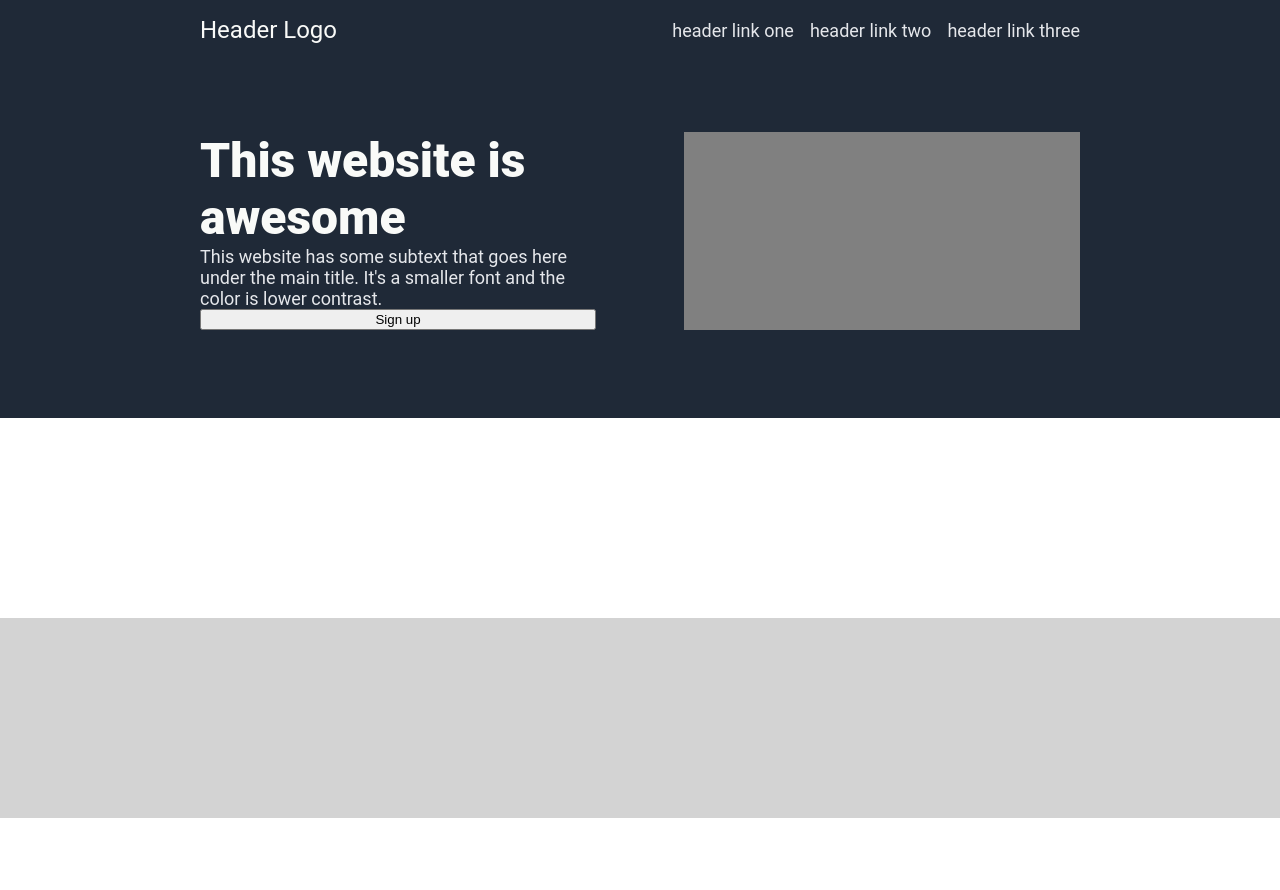
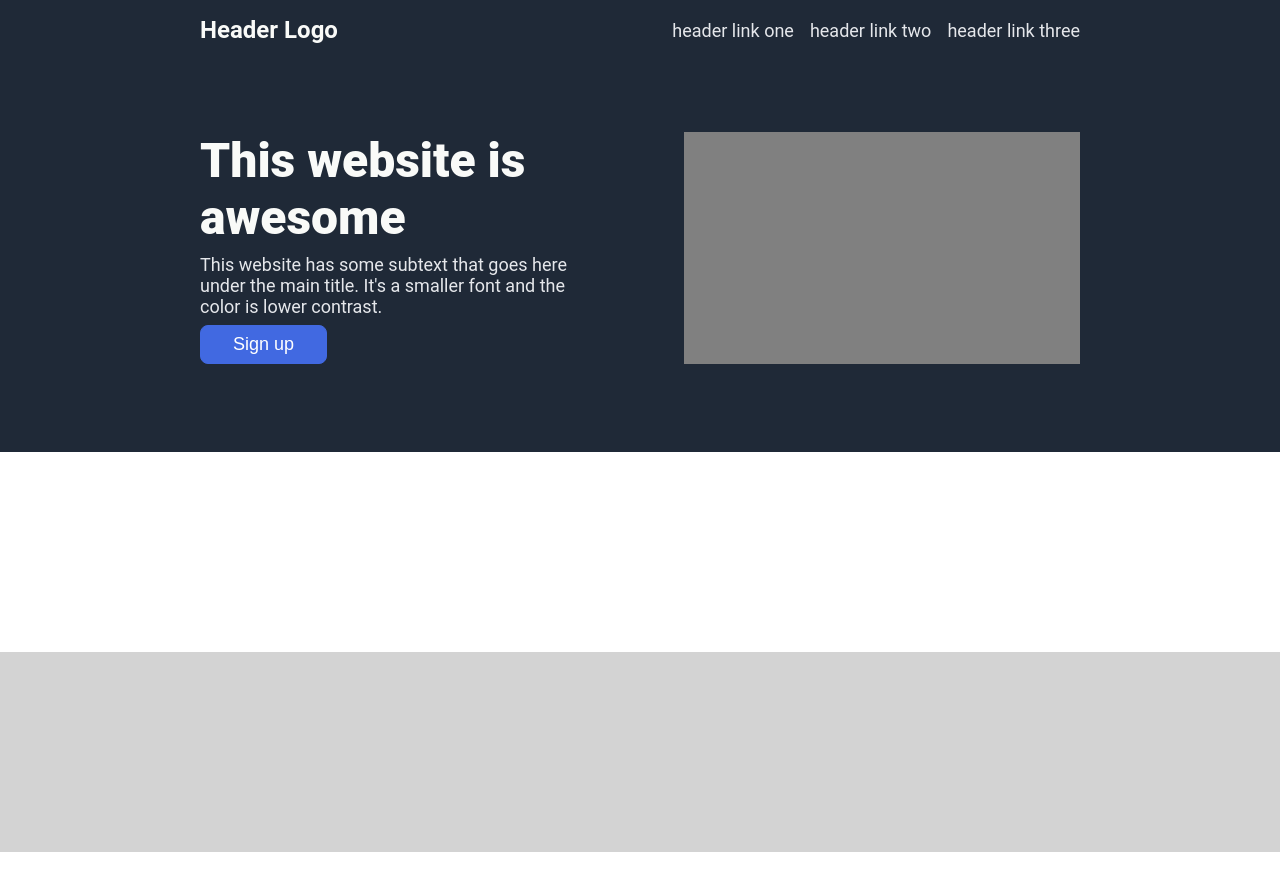
Before and after one commit to wookr/odin-landing-page, a plain HTML site: page index.html in a window 1280 px wide. Drawn offline with Linux system fonts and the light colour scheme.

Commit message:
signup button

```diff
--- a/index.html
+++ b/index.html
@@ -27,7 +27,7 @@
                 <div class="hero__text__sub">
                     This website has some subtext that goes here under the main title. It's a smaller font and the color is lower contrast.
                 </div>
-                <button>
+                <button class="sign-up">
                     Sign up
                 </button>
             </div>
--- a/style.css
+++ b/style.css
@@ -1,6 +1,18 @@
 body {
     font-family: Roboto, sans-serif;
     margin: 0;
+}
+
+button.sign-up {
+    cursor: pointer;
+    padding: 8px 32px;
+    border-radius: 8px;
+    background-color: royalblue;
+    border: 1px solid royalblue;
+    color: white;
+    font-size: 18px;
+
+    align-self: flex-start;
 }
 
 .hero, .footer {
@@ -25,6 +37,7 @@ body {
 .header__logo {
     font-size: 24px;
     color: #F9FAF8;
+    font-weight: bold;
 }
 
 
@@ -57,9 +70,10 @@ body {
 }
 
 .hero__text {
-    display:flex;
+    display: flex;
     flex-direction: column;
     flex: 1;
+    gap: 8px;
 }
 
 .placeholder-image {
```
